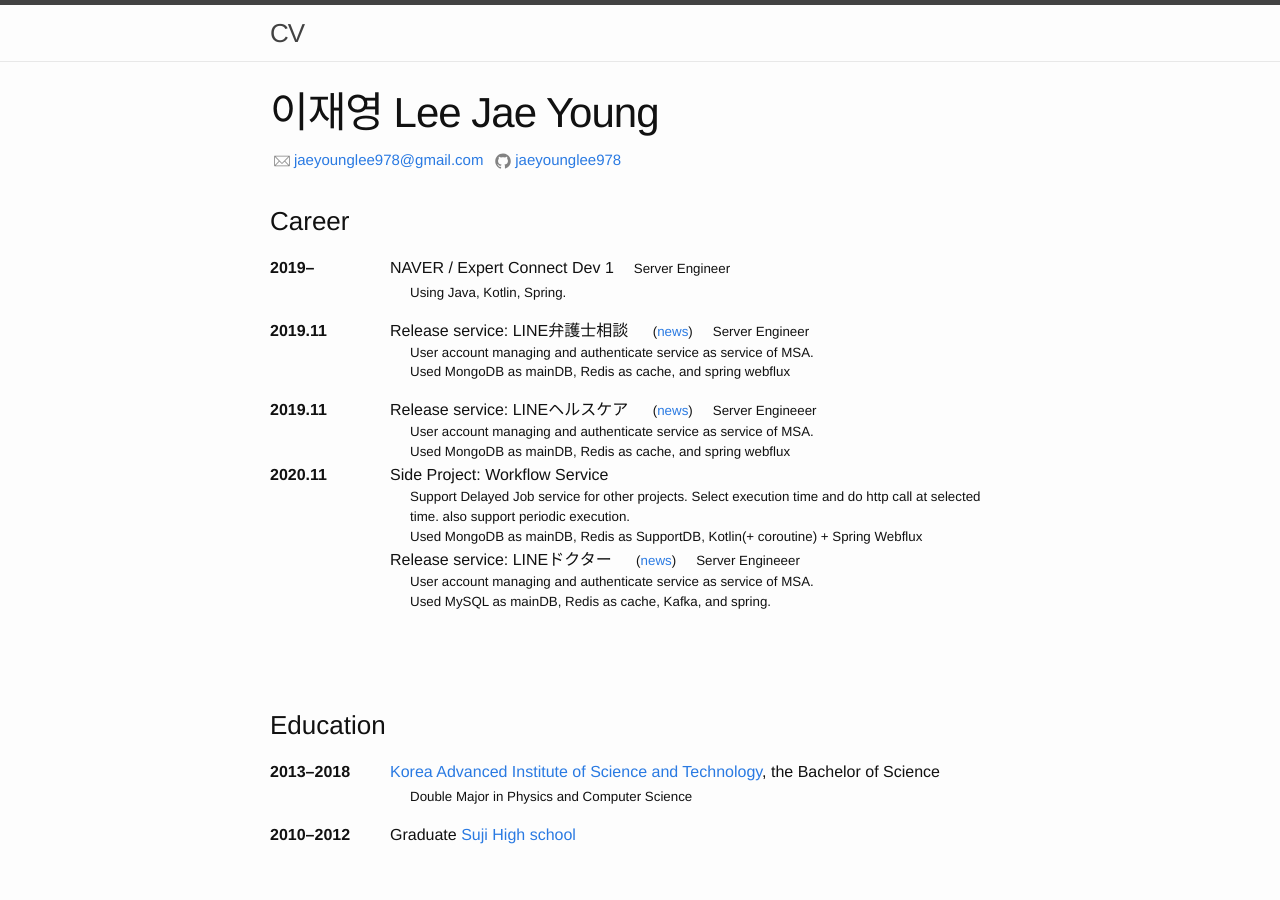
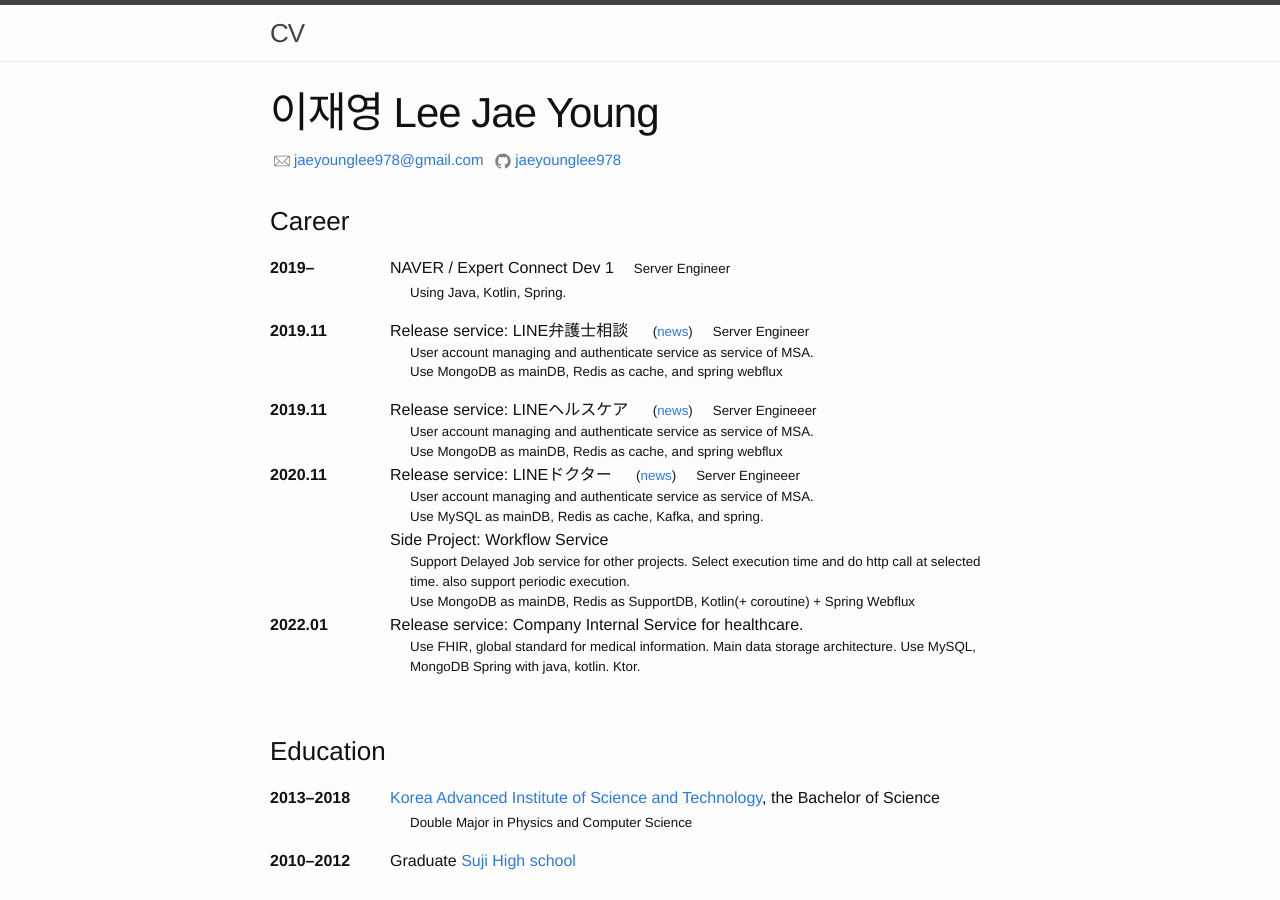
Before and after one commit to jaeyounglee978/jaeyounglee978.github.io, a Jekyll site: the page built from index.md, in a window 1280 px wide and 900 px high. Built offline with Jekyll 4.4.1, drawn with Linux system fonts in a browser that asks for light colours.

Commit message:
Update index.md

```diff
--- a/index.md
+++ b/index.md
@@ -38,28 +38,36 @@ title:  "Jaeyoung Lee CV"
 : Release service: LINE弁護士相談 <small>([news][lineLaywerConsultNews])</small><small>Server Engineer </small>\\
 <small>
 User account managing and authenticate service as service of MSA. <br>
-Used MongoDB as mainDB, Redis as cache, and spring webflux
+Use MongoDB as mainDB, Redis as cache, and spring webflux
 </small>
 
 2019.11
 : Release service: LINEヘルスケア <small>([news][lineHealthCareNews])</small><small>Server Engineeer</small>\\
 <small>
 User account managing and authenticate service as service of MSA. <br>
-Used MongoDB as mainDB, Redis as cache, and spring webflux
+Use MongoDB as mainDB, Redis as cache, and spring webflux
 </small>
 
 2020.11
+: Release service: LINEドクター <small>([news][lindDoctorNews])</small><small>Server Engineeer</small>\\
+<small>
+User account managing and authenticate service as service of MSA. <br>
+Use MySQL as mainDB, Redis as cache, Kafka, and spring.
+</small>
 : Side Project: Workflow Service
 <small>
 Support Delayed Job service for other projects. Select execution time and do http call at selected time. also support periodic execution. <br>
-Used MongoDB as mainDB, Redis as SupportDB, Kotlin(+ coroutine) + Spring Webflux
-</small>
-: Release service: LINEドクター <small>([news][lindDoctorNews])</small><small>Server Engineeer</small>\\
-<small>
-User account managing and authenticate service as service of MSA. <br>
-Used MySQL as mainDB, Redis as cache, Kafka, and spring.
+Use MongoDB as mainDB, Redis as SupportDB, Kotlin(+ coroutine) + Spring Webflux
 </small>
 
+2022.01
+: Release service: Company Internal Service for healthcare.
+<small>
+Use FHIR, global standard for medical information.
+Main data storage architecture.
+Use MySQL, MongoDB
+Spring with java, kotlin. Ktor.
+</small>
 <br><br>
 
 ### Education
```
